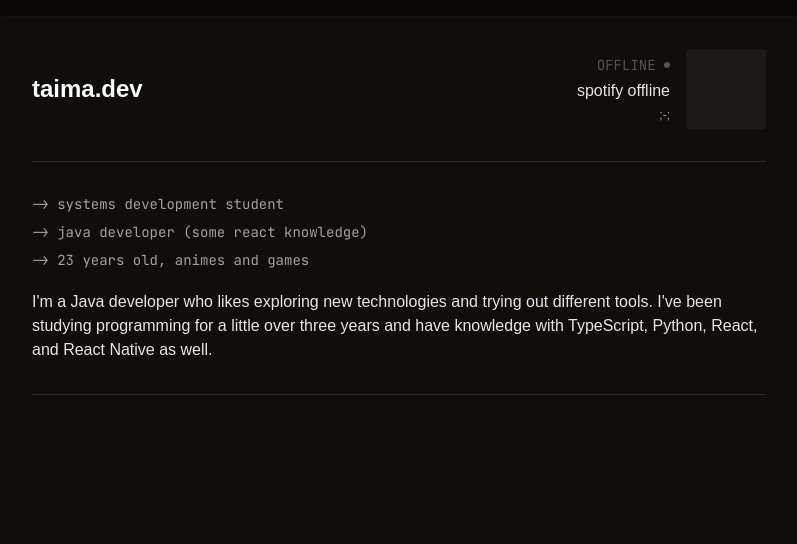
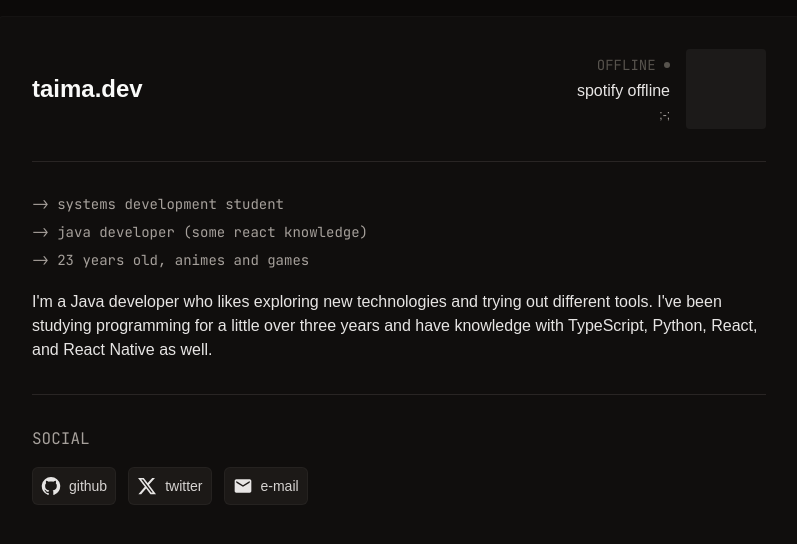
Before and after one commit to taima157/taima.dev, a Next.js app: page / in a window 1280 px wide. Shown: the top 544 px of the page, without its empty margins (241-1038 px from the left). Built offline with nearby package versions, Linux system fonts and the light colour scheme; no server answers; a web font is replaced by a local one.

Commit message:
add social section

```diff
--- a/package.json
+++ b/package.json
@@ -9,6 +9,10 @@
     "lint": "eslint"
   },
   "dependencies": {
+    "@emotion/react": "^11.14.0",
+    "@emotion/styled": "^11.14.1",
+    "@mui/icons-material": "^7.3.9",
+    "@mui/material": "^7.3.9",
     "next": "16.1.7",
     "react": "19.2.3",
     "react-dom": "19.2.3",
--- a/src/app/page.tsx
+++ b/src/app/page.tsx
@@ -1,4 +1,5 @@
 import { AboutMe } from "@/components/about-me";
+import { Social } from "@/components/social";
 import { SpotifyStatus } from "@/components/spotify-status";
 
 export default function Home() {
@@ -15,6 +16,8 @@ export default function Home() {
         <AboutMe />
 
         <hr className="text-stone-800" />
+
+        <Social />
       </div>
     </main>
   );
--- /dev/null
+++ b/src/components/social-icon/index.tsx
@@ -0,0 +1,18 @@
+import Link from "next/link";
+
+type SocialIconProps = {
+  url: string;
+  name: string;
+  icon: React.ReactNode;
+};
+
+export function SocialIcon({ url, name, icon }: SocialIconProps) {
+  return (
+    <Link href={url} target="_blank" rel="noopener noreferrer">
+      <div className="border border-white/4 flex gap-2 items-center rounded-md bg-stone-900 p-2">
+        {icon}
+        <span className="text-sm font-medium text-stone-300">{name}</span>
+      </div>
+    </Link>
+  );
+}
--- /dev/null
+++ b/src/components/social/index.tsx
@@ -0,0 +1,28 @@
+import { Email, GitHub, X } from "@mui/icons-material";
+import { SocialIcon } from "../social-icon";
+
+export function Social() {
+  return (
+    <section className="flex flex-col gap-4">
+      <h2 className="uppercase font-mono text-stone-400 text-md">Social</h2>
+
+      <div className="flex gap-3">
+        <SocialIcon
+          url="https://github.com/taima157"
+          name="github"
+          icon={<GitHub fontSize="small" />}
+        />
+        <SocialIcon
+          url="https://x.com/taima1212kyo"
+          name="twitter"
+          icon={<X fontSize="small" />}
+        />
+        <SocialIcon
+          url="mailto:gustavotaima18@gmail.com"
+          name="e-mail"
+          icon={<Email fontSize="small" />}
+        />
+      </div>
+    </section>
+  );
+}
```
Also changed, not shown: 1 other file (tests, documents, lock files or other folders).
